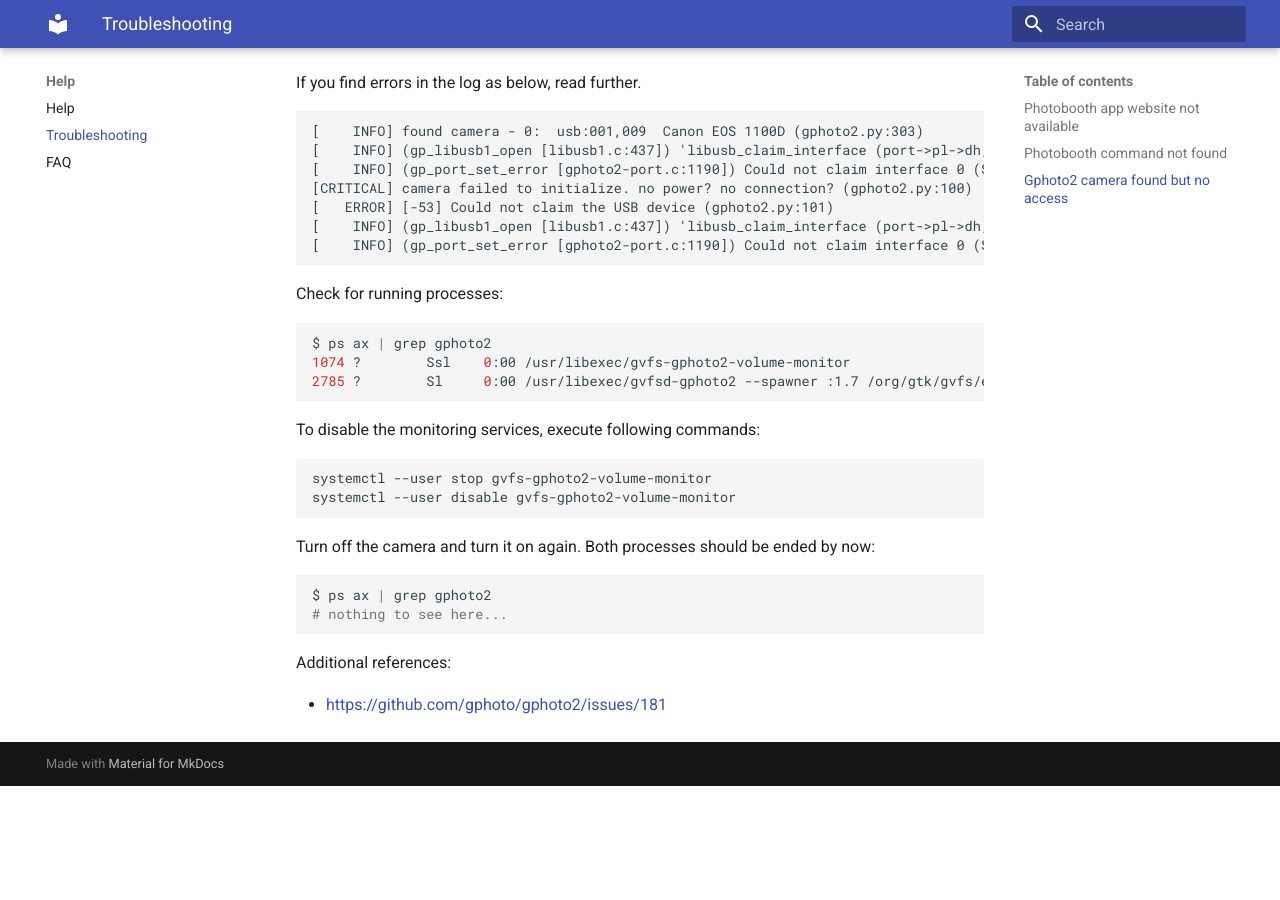
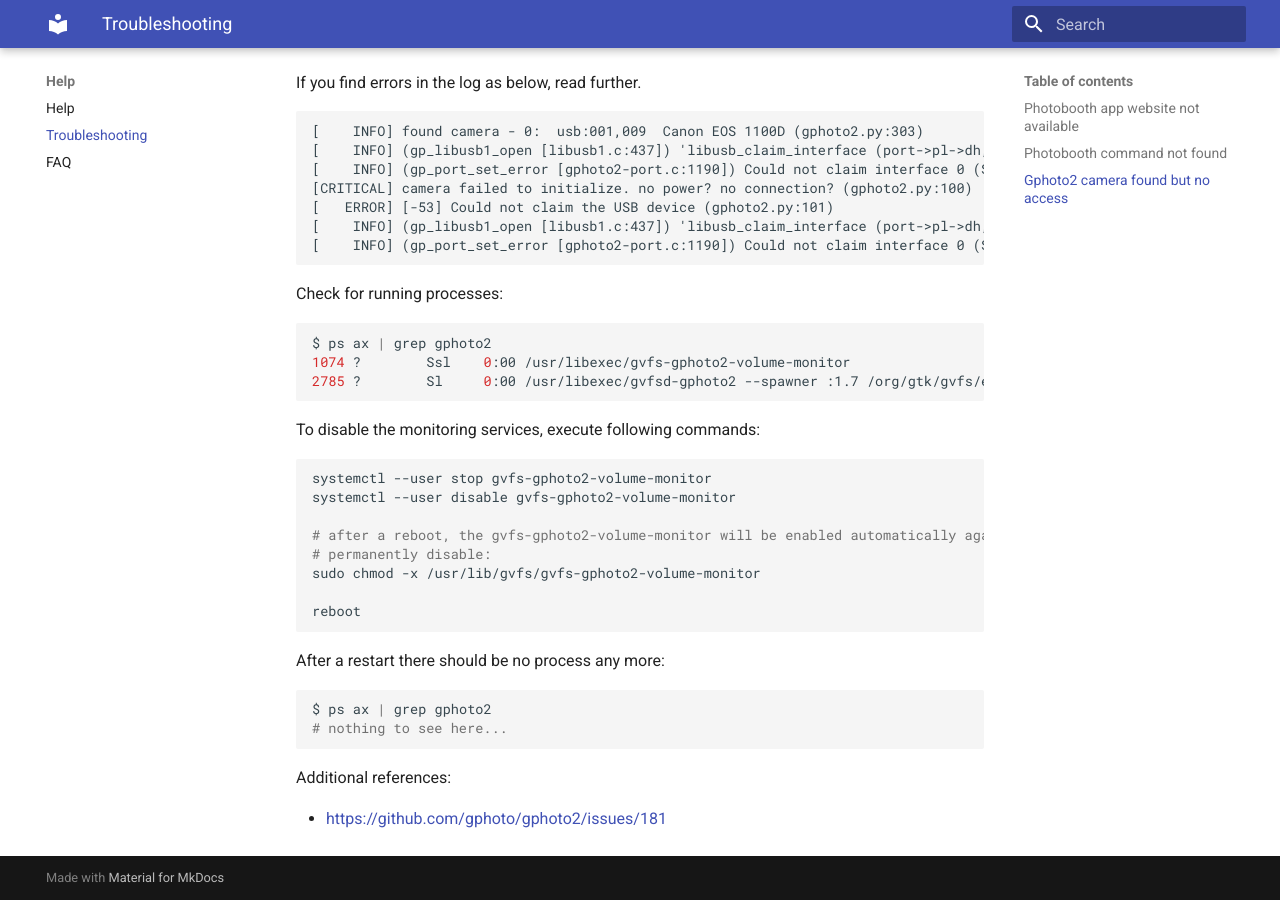
Before and after one commit to photobooth-app/photobooth-docs, an MkDocs documentation site: the page built from docs/help/troubleshooting.md, in a window 1280 px wide and 900 px high, scrolled down 1591 px. Built offline with MkDocs 1.6.1 and Material for MkDocs 9.7.7, drawn with Linux system fonts in a browser that asks for light colours; before the commit the page ends 2377 px from its top, so only the background shows below that.

Commit message:
permanent disable gphoto2 monitor

````diff
--- a/docs/help/troubleshooting.md
+++ b/docs/help/troubleshooting.md
@@ -91,9 +91,15 @@ To disable the monitoring services, execute following commands:
 ```sh
 systemctl --user stop gvfs-gphoto2-volume-monitor
 systemctl --user disable gvfs-gphoto2-volume-monitor
+
+# after a reboot, the gvfs-gphoto2-volume-monitor will be enabled automatically again :(
+# permanently disable:
+sudo chmod -x /usr/lib/gvfs/gvfs-gphoto2-volume-monitor
+
+reboot
 ```
 
-Turn off the camera and turn it on again. Both processes should be ended by now:
+After a restart there should be no process any more:
 
 ```bash
 $ ps ax | grep gphoto2
````
